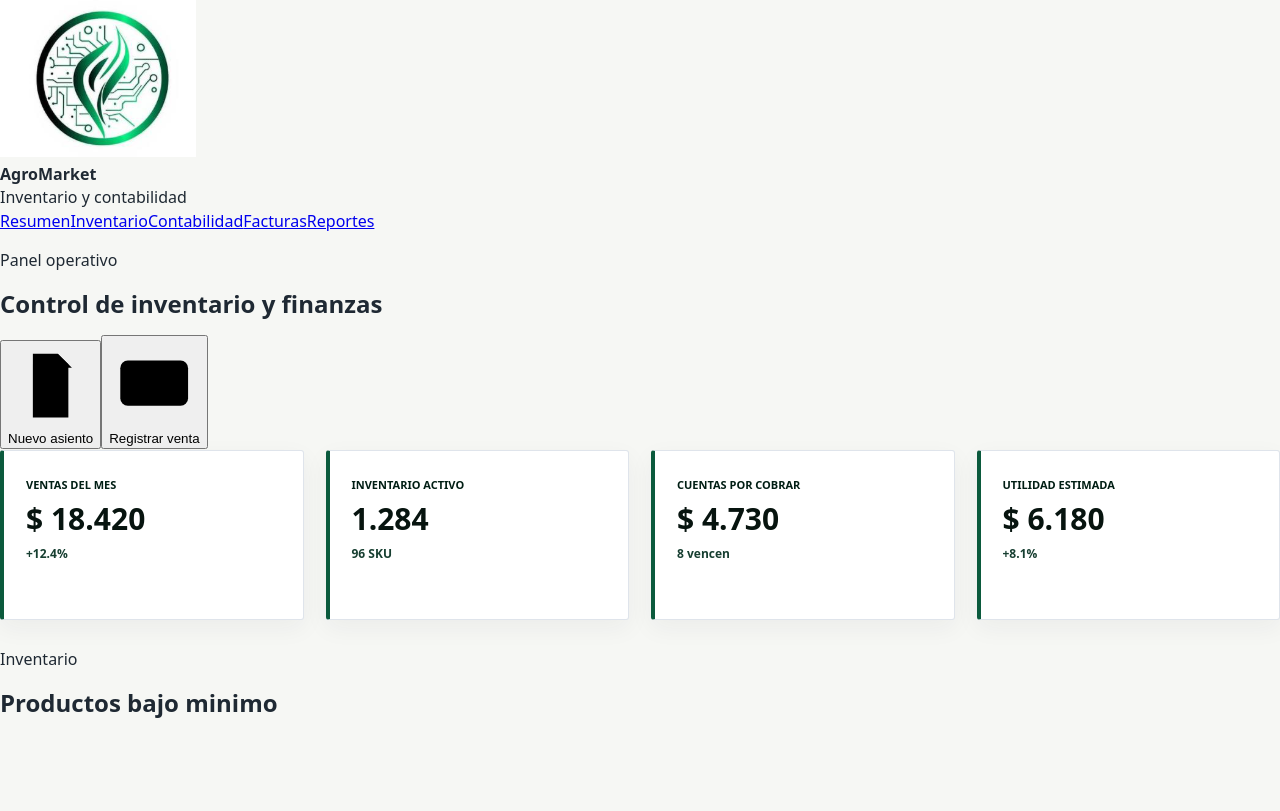
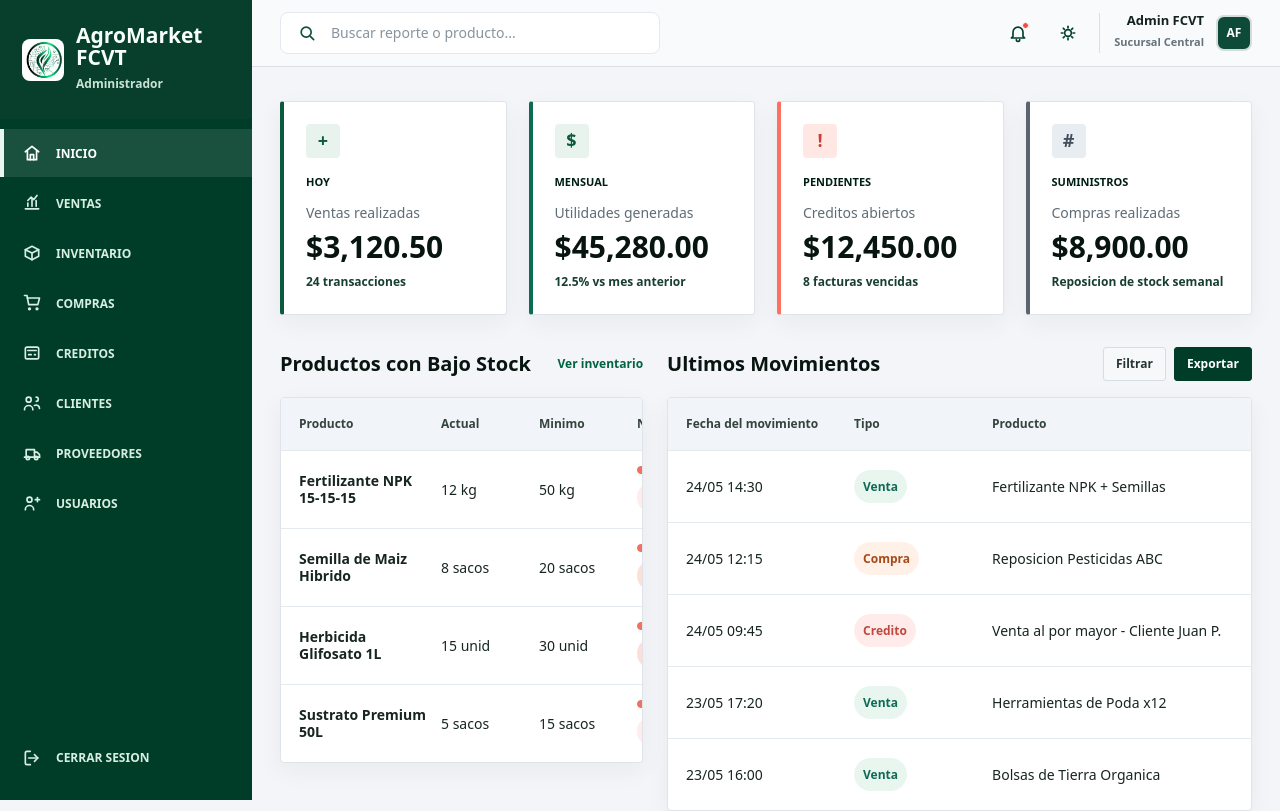
Before and after one commit to JoC1305/AgroMarket-FCVT, a React (Vite) app in the folder frontend/: page / in a window 1280 px wide. Shown: the top 811 px of the page. Built offline with nearby package versions, Linux system fonts and the light colour scheme.

Commit message:
creacion de la págian principal del admintrador

```diff
--- a/frontend/src/pages_admin/home.tsx
+++ b/frontend/src/pages_admin/home.tsx
@@ -1,182 +1,160 @@
-import logo from '../assets/logo.png'
+import AdminHeader from '../components_admin/AdminHeader'
+import AdminSidebar from '../components_admin/AdminSidebar'
 
-const metrics = [
-  { label: 'Ventas del mes', value: '$ 18.420', change: '+12.4%' },
-  { label: 'Inventario activo', value: '1.284', change: '96 SKU' },
-  { label: 'Cuentas por cobrar', value: '$ 4.730', change: '8 vencen' },
-  { label: 'Utilidad estimada', value: '$ 6.180', change: '+8.1%' },
+type MetricTone = 'green' | 'coral' | 'teal' | 'slate'
+
+const metrics: {
+  label: string
+  title: string
+  value: string
+  detail: string
+  icon: string
+  tone: MetricTone
+}[] = [
+  {
+    label: 'Hoy',
+    title: 'Ventas realizadas',
+    value: '$3,120.50',
+    detail: '24 transacciones',
+    icon: '+',
+    tone: 'green',
+  },
+  {
+    label: 'Mensual',
+    title: 'Utilidades generadas',
+    value: '$45,280.00',
+    detail: '12.5% vs mes anterior',
+    icon: '$',
+    tone: 'teal',
+  },
+  {
+    label: 'Pendientes',
+    title: 'Creditos abiertos',
+    value: '$12,450.00',
+    detail: '8 facturas vencidas',
+    icon: '!',
+    tone: 'coral',
+  },
+  {
+    label: 'Suministros',
+    title: 'Compras realizadas',
+    value: '$8,900.00',
+    detail: 'Reposicion de stock semanal',
+    icon: '#',
+    tone: 'slate',
+  },
 ]
 
-const lowStock = [
-  { product: 'Fertilizante organico 25 kg', stock: 12, min: 20 },
-  { product: 'Semilla de maiz hibrido', stock: 8, min: 15 },
-  { product: 'Sacos de yute', stock: 18, min: 30 },
+const lowStockProducts = [
+  { name: 'Fertilizante NPK 15-15-15', current: 12, min: 50, unit: 'kg', status: 'Critico' },
+  { name: 'Semilla de Maiz Hibrido', current: 8, min: 20, unit: 'sacos', status: 'Bajo' },
+  { name: 'Herbicida Glifosato 1L', current: 15, min: 30, unit: 'unid', status: 'Bajo' },
+  { name: 'Sustrato Premium 50L', current: 5, min: 15, unit: 'sacos', status: 'Critico' },
 ]
 
 const movements = [
-  { type: 'Ingreso', detail: 'Compra a proveedor AgroSol', amount: '$ 2.850' },
-  { type: 'Egreso', detail: 'Pago de transporte y logistica', amount: '$ 420' },
-  { type: 'Venta', detail: 'Factura #FAC-1048', amount: '$ 1.260' },
+  { date: '24/05 14:30', type: 'Venta', product: 'Fertilizante NPK + Semillas' },
+  { date: '24/05 12:15', type: 'Compra', product: 'Reposicion Pesticidas ABC' },
+  { date: '24/05 09:45', type: 'Credito', product: 'Venta al por mayor - Cliente Juan P.' },
+  { date: '23/05 17:20', type: 'Venta', product: 'Herramientas de Poda x12' },
+  { date: '23/05 16:00', type: 'Venta', product: 'Bolsas de Tierra Organica' },
 ]
 
-const Icon = ({ name }: { name: 'box' | 'cash' | 'file' | 'chart' }) => {
-  const paths = {
-    box: (
-      <>
-        <path d="m4 8 8-4 8 4-8 4-8-4Z" />
-        <path d="m4 8v8l8 4 8-4V8" />
-        <path d="M12 12v8" />
-      </>
-    ),
-    cash: (
-      <>
-        <rect x="3" y="6" width="18" height="12" rx="2" />
-        <circle cx="12" cy="12" r="3" />
-        <path d="M6 9v.01M18 15v.01" />
-      </>
-    ),
-    file: (
-      <>
-        <path d="M7 3h7l3 3v15H7z" />
-        <path d="M14 3v4h4" />
-        <path d="M9 12h6M9 16h6" />
-      </>
-    ),
-    chart: (
-      <>
-        <path d="M4 19h16" />
-        <path d="M7 16v-5M12 16V7M17 16v-8" />
-      </>
-    ),
-  }
-
-  return (
-    <svg className="home-icon" viewBox="0 0 24 24" aria-hidden="true">
-      {paths[name]}
-    </svg>
-  )
-}
+const getStockPercent = (current: number, min: number) => Math.min(100, Math.round((current / min) * 100))
 
 function Home() {
   return (
-    <main className="home-page">
-      <aside className="sidebar" aria-label="Navegacion principal">
-        <div className="logo">
-          <img src={logo} alt="Logo de FCVT" />
-          <div className="logo-text">
-            <strong>AgroMarket</strong>
-            <br />
-            <span>Inventario y contabilidad</span>
+    <main className="admin-shell" id="inicio">
+      <AdminSidebar activePage="inicio" />
+
+      <section className="admin-main">
+        <AdminHeader />
+
+        <div className="admin-content">
+          <section className="metric-grid" aria-label="Resumen administrativo">
+            {metrics.map((metric) => (
+              <article className={`metric-card metric-card-${metric.tone}`} key={metric.title}>
+                <div className="metric-icon" aria-hidden="true">
+                  {metric.icon}
                 </div>
-        </div>
-
-        <nav className="nav-list">
-          <a className="active" href="#resumen">
-            Resumen
-          </a>
-          <a href="#inventario">Inventario</a>
-          <a href="#contabilidad">Contabilidad</a>
-          <a href="#facturas">Facturas</a>
-          <a href="#reportes">Reportes</a>
-        </nav>
-      </aside>
-
-      <section className="workspace">
-        <header className="topbar">
-          <div>
-            <p className="eyebrow">Panel operativo</p>
-            <h1>Control de inventario y finanzas</h1>
-          </div>
-          <div className="actions">
-            <button className="button secondary" type="button">
-              <Icon name="file" />
-              Nuevo asiento
-            </button>
-            <button className="button primary" type="button">
-              <Icon name="cash" />
-              Registrar venta
-            </button>
-          </div>
-        </header>
-
-        <section className="metric-grid" id="resumen" aria-label="Indicadores">
-          {metrics.map((metric) => (
-            <article className="metric-card" key={metric.label}>
                 <span>{metric.label}</span>
+                <p>{metric.title}</p>
                 <strong>{metric.value}</strong>
-              <small>{metric.change}</small>
+                <small>{metric.detail}</small>
               </article>
             ))}
           </section>
 
-        <section className="dashboard-grid">
-          <article className="panel inventory-panel" id="inventario">
-            <div className="panel-header">
-              <div>
-                <p className="eyebrow">Inventario</p>
-                <h2>Productos bajo minimo</h2>
+          <section className="admin-dashboard-grid">
+            <article className="dashboard-panel stock-panel" id="inventario">
+              <div className="panel-heading">
+                <h2>Productos con Bajo Stock</h2>
+                <a href="#inventario">Ver inventario</a>
               </div>
-              <Icon name="box" />
+
+              <div className="stock-table" role="table" aria-label="Productos con bajo stock">
+                <div className="stock-table-header" role="row">
+                  <span role="columnheader">Producto</span>
+                  <span role="columnheader">Actual</span>
+                  <span role="columnheader">Minimo</span>
+                  <span role="columnheader">Nivel</span>
                 </div>
-            <div className="stock-list">
-              {lowStock.map((item) => (
-                <div className="stock-row" key={item.product}>
-                  <div>
-                    <strong>{item.product}</strong>
-                    <span>
-                      Stock actual {item.stock} / minimo {item.min}
+
+                {lowStockProducts.map((product) => {
+                  const percent = getStockPercent(product.current, product.min)
+
+                  return (
+                    <div className="stock-table-row" role="row" key={product.name}>
+                      <strong role="cell">{product.name}</strong>
+                      <span role="cell">
+                        {product.current} {product.unit}
                       </span>
+                      <span role="cell">
+                        {product.min} {product.unit}
+                      </span>
+                      <div className="stock-progress-cell" role="cell">
+                        <div className="stock-progress" aria-label={`${percent}% del stock minimo`}>
+                          <span style={{ width: `${percent}%` }} />
                         </div>
-                  <meter min="0" max={item.min} value={item.stock} />
+                        <em className={product.status === 'Critico' ? 'critical' : undefined}>{product.status}</em>
                       </div>
-              ))}
+                    </div>
+                  )
+                })}
               </div>
             </article>
 
-          <article className="panel accounting-panel" id="contabilidad">
-            <div className="panel-header">
-              <div>
-                <p className="eyebrow">Contabilidad</p>
-                <h2>Flujo de caja semanal</h2>
-              </div>
-              <Icon name="chart" />
-            </div>
-            <div className="cash-chart" aria-label="Grafico de flujo de caja">
-              <span style={{ height: '42%' }} />
-              <span style={{ height: '66%' }} />
-              <span style={{ height: '52%' }} />
-              <span style={{ height: '78%' }} />
-              <span style={{ height: '58%' }} />
-              <span style={{ height: '88%' }} />
-              <span style={{ height: '71%' }} />
-            </div>
-            <div className="balance-row">
-              <span>Saldo disponible</span>
-              <strong>$ 12.940</strong>
-            </div>
-          </article>
-
-          <article className="panel wide-panel" id="facturas">
-            <div className="panel-header">
-              <div>
-                <p className="eyebrow">Movimientos</p>
-                <h2>Actividad reciente</h2>
-              </div>
-              <button className="text-button" type="button">
-                Ver todo
+            <article className="dashboard-panel movements-panel">
+              <div className="panel-heading">
+                <h2>Ultimos Movimientos</h2>
+                <div className="panel-actions">
+                  <button type="button">Filtrar</button>
+                  <button className="export-button" type="button">
+                    Exportar
                   </button>
                 </div>
-            <div className="movement-table">
+              </div>
+
+              <div className="movements-table" role="table" aria-label="Ultimos movimientos">
+                <div className="movements-table-header" role="row">
+                  <span role="columnheader">Fecha del movimiento</span>
+                  <span role="columnheader">Tipo</span>
+                  <span role="columnheader">Producto</span>
+                </div>
+
                 {movements.map((movement) => (
-                <div className="movement-row" key={movement.detail}>
-                  <span className="movement-type">{movement.type}</span>
-                  <strong>{movement.detail}</strong>
-                  <span>{movement.amount}</span>
+                  <div className="movements-table-row" role="row" key={`${movement.date}-${movement.product}`}>
+                    <span role="cell">{movement.date}</span>
+                    <strong className={`movement-type ${movement.type.toLowerCase()}`} role="cell">
+                      {movement.type}
+                    </strong>
+                    <span role="cell">{movement.product}</span>
                   </div>
                 ))}
               </div>
             </article>
           </section>
+        </div>
       </section>
     </main>
   )
```
Lines whose indentation alone changed are shown as unchanged.
